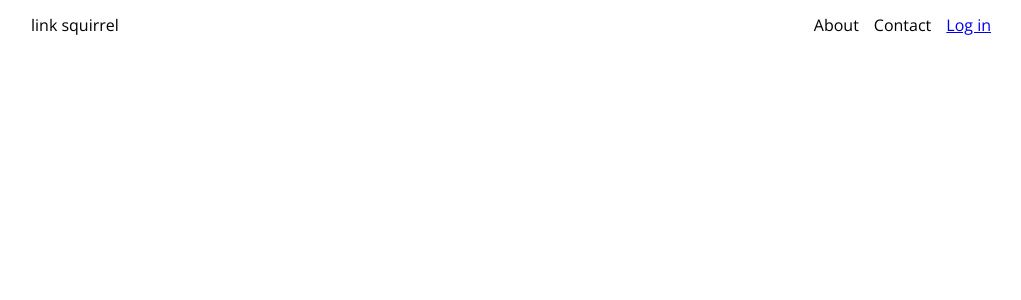
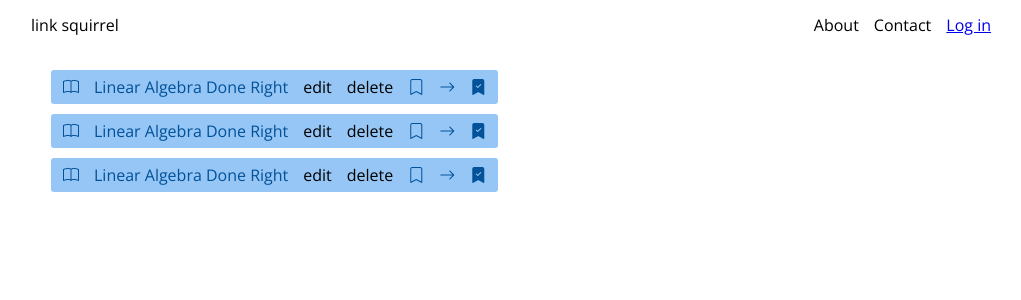
Before and after one commit to AlonLandmann/link-squirrel, a Next.js app: page / in a window 1280 px wide. Shown: the top 300 px of the page, without its empty margins (129-1150 px from the left). Built offline with nearby package versions, Linux system fonts and the light colour scheme; no server answers.

Commit message:
[add] link components

```diff
--- a/components/Home.js
+++ b/components/Home.js
@@ -1,9 +1,42 @@
 import Navbar from './Navbar'
+import css from '@/css/Home.module.css'
 
 export default function Home() {
   return (
     <div>
       <Navbar />
+
+      <div className={css.mainSection}>
+        <div className={css.links}>
+          <div className={css.link}>
+            <div className={css.image}><i className='bi bi-book'></i></div>
+            <div className={css.name}>Linear Algebra Done Right</div>
+            <button>edit</button>
+            <button>delete</button>
+            <div><i className='bi bi-bookmark'></i></div>
+            <div><i className='bi bi-arrow-right'></i></div>
+            <div><i className='bi bi-bookmark-check-fill'></i></div>
+          </div>
+          <div className={css.link}>
+            <div className={css.image}><i className='bi bi-book'></i></div>
+            <div className={css.name}>Linear Algebra Done Right</div>
+            <button>edit</button>
+            <button>delete</button>
+            <div><i className='bi bi-bookmark'></i></div>
+            <div><i className='bi bi-arrow-right'></i></div>
+            <div><i className='bi bi-bookmark-check-fill'></i></div>
+          </div>
+          <div className={css.link}>
+            <div className={css.image}><i className='bi bi-book'></i></div>
+            <div className={css.name}>Linear Algebra Done Right</div>
+            <button>edit</button>
+            <button>delete</button>
+            <div><i className='bi bi-bookmark'></i></div>
+            <div><i className='bi bi-arrow-right'></i></div>
+            <div><i className='bi bi-bookmark-check-fill'></i></div>
+          </div>
+        </div>
+      </div>
     </div>
   )
 }
--- /dev/null
+++ b/css/Home.module.css
@@ -0,0 +1,28 @@
+.mainSection {
+  max-width: 960px;
+  margin: auto;
+}
+.links {
+  padding: 20px;
+  display: flex;
+  flex-direction: column;
+  align-items: flex-start;
+  gap: 10px;
+}
+.link {
+  padding: 6px 12px;
+  display: flex;
+  gap: 15px;
+  border-radius: 3px;
+  color: #035199;
+  background: #95c6f5;
+}
+.link button {
+  border: none;
+  background: none;
+  color: #000000;
+  cursor: pointer;
+}
+.link button:hover {
+  color: #555;
+}
--- a/css/globals.css
+++ b/css/globals.css
@@ -1,4 +1,5 @@
 @import url('https://fonts.googleapis.com/css2?family=Open+Sans:ital,wght@0,300;0,400;0,500;0,600;0,700;0,800;1,300;1,400;1,500;1,600;1,700;1,800&display=swap');
+@import url("https://cdn.jsdelivr.net/npm/bootstrap-icons@1.10.3/font/bootstrap-icons.css");
 
 * {
   box-sizing: border-box;
```
